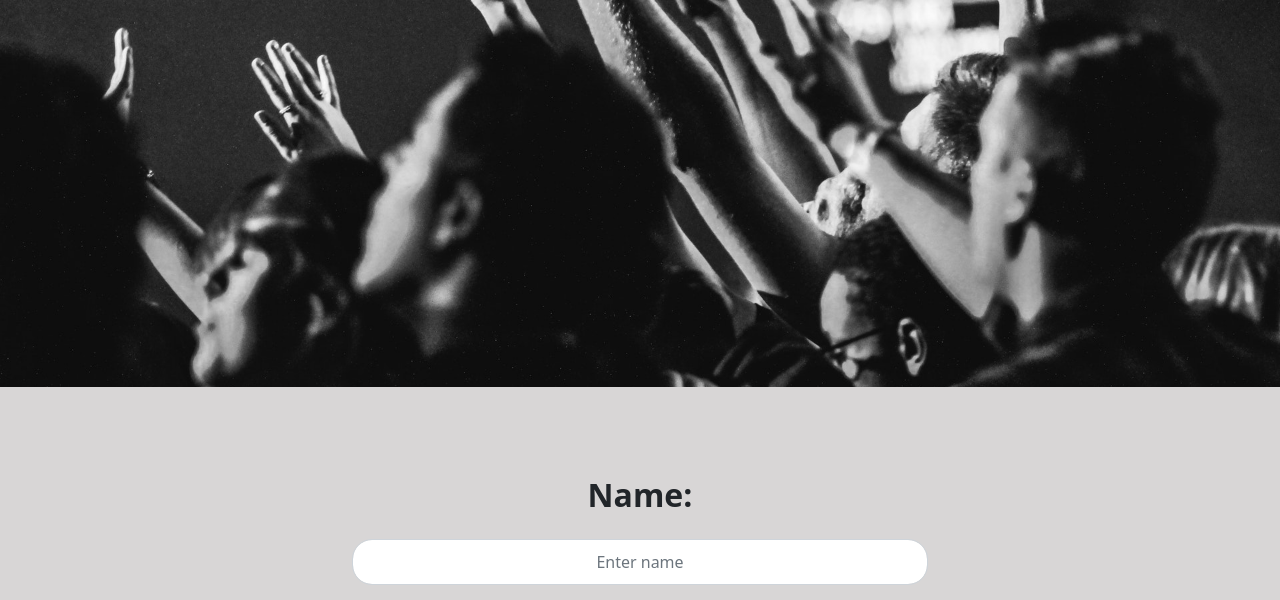
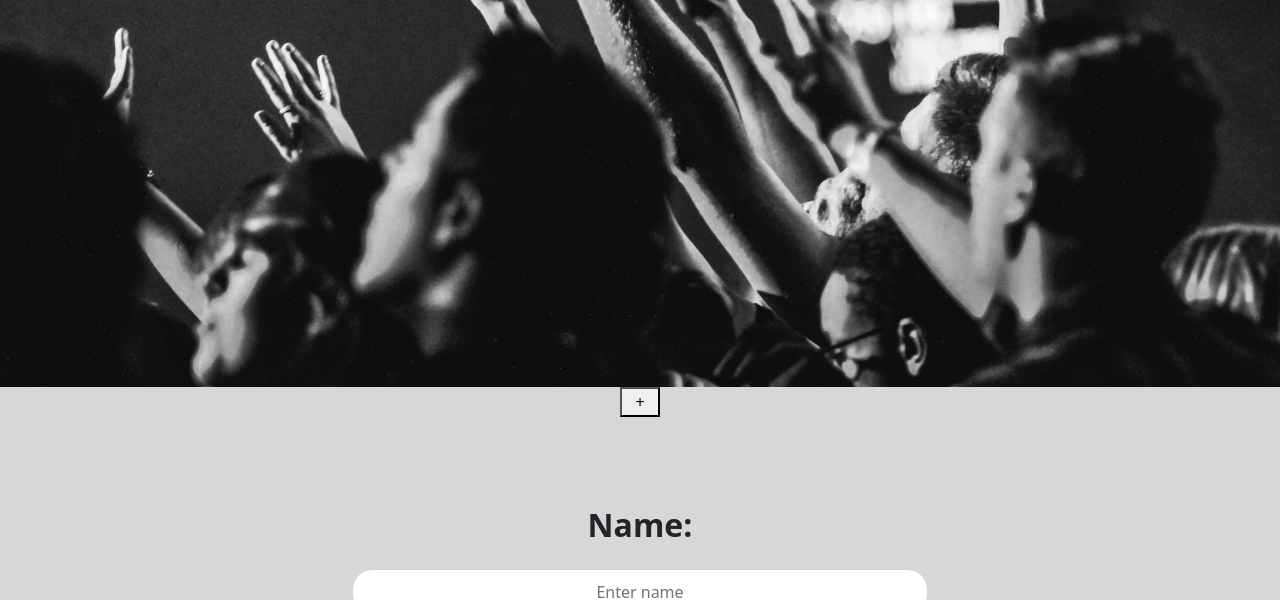
Before and after one commit to StWadeSt/church-website-1, a website: page Contact.html in a window 1280 px wide. Shown: the part 431-1031 px from the top of the page. Drawn offline with nearby package versions, Linux system fonts and the light colour scheme.

Commit message:
small change

```diff
--- a/Contact.html
+++ b/Contact.html
@@ -56,6 +56,7 @@
         <h1 class="contactTitle">Contact</h1>
     </section>
 
+    <button id="kkBtn_add" style="width: 40px;" onclick="addAppointment(); return false;">+</button>
         <section class="form">
           <div class="row">
             <div class="col-md-12" id="contact-form">
```
